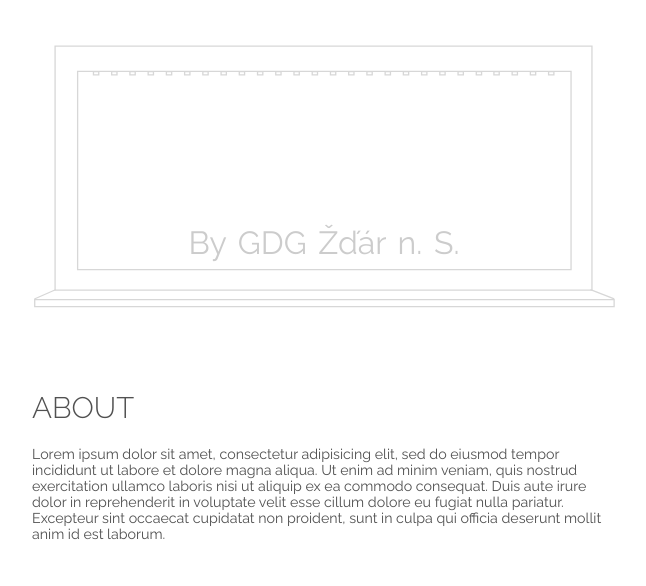
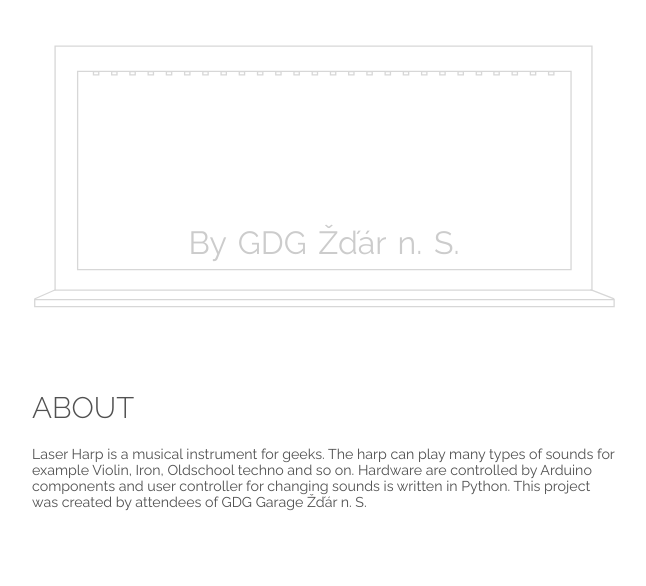
Before and after one commit to gdgzdar/Laser-harp, a plain HTML site: page index.html in a window 1280 px wide. Shown: the part 204-790 px from the top of the page, without its empty margins (316-962 px from the left). Drawn offline with nearby package versions, Linux system fonts and the light colour scheme.

Commit message:
Add first part of about text (draft)

```diff
--- a/index.html
+++ b/index.html
@@ -58,12 +58,10 @@
 			</section>
 			<section class="row">
 				<h2>About</h2>
-				<p>Lorem ipsum dolor sit amet, consectetur adipisicing elit, sed do eiusmod
-				tempor incididunt ut labore et dolore magna aliqua. Ut enim ad minim veniam,
-				quis nostrud exercitation ullamco laboris nisi ut aliquip ex ea commodo
-				consequat. Duis aute irure dolor in reprehenderit in voluptate velit esse
-				cillum dolore eu fugiat nulla pariatur. Excepteur sint occaecat cupidatat non
-				proident, sunt in culpa qui officia deserunt mollit anim id est laborum.</p>
+				<p>Laser Harp is a musical instrument for geeks. The harp can play many types of sounds for example
+					Violin, Iron, Oldschool techno and so on. Hardware are controlled by Arduino components and user
+					controller for changing sounds is written in Python. This project was created by attendees of GDG
+					Garage Žďár n. S.</p>
 			</section>
 			<section class="row">
 				<h2>Progress</h2>
```
